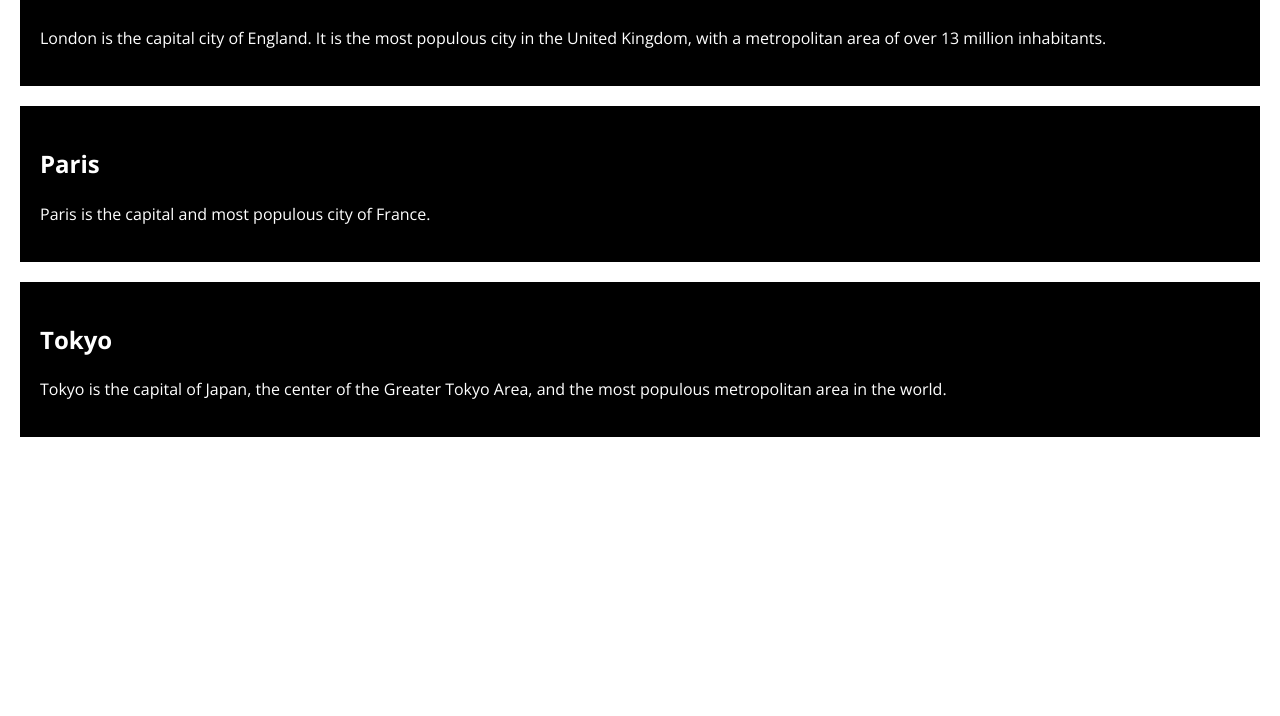
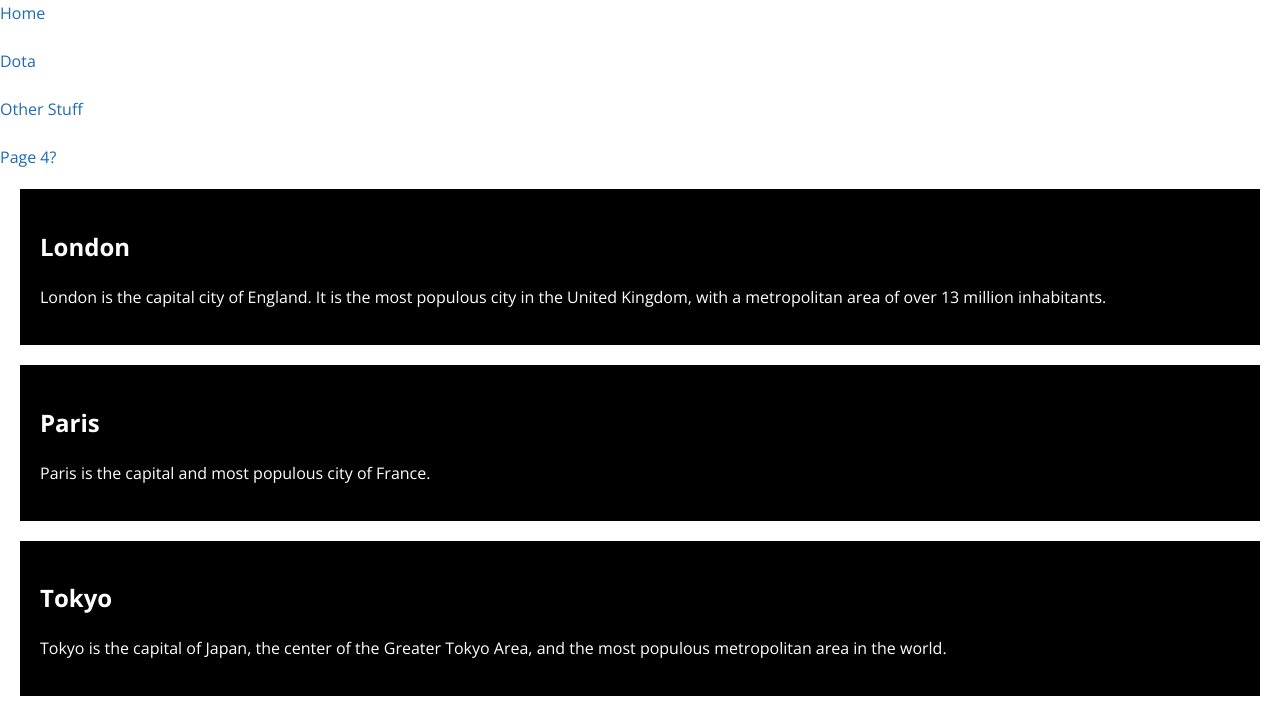
Before and after one commit to DanMeier/DanMeier.github.io, a plain HTML site: page index.html in a window 1280 px wide. Shown: the part 90-806 px from the top of the page. Drawn offline with nearby package versions, Linux system fonts and the light colour scheme.

Commit message:
Update index.html

```diff
--- a/index.html
+++ b/index.html
@@ -8,6 +8,14 @@
     <link rel="stylesheet" type="text/css" href="stylesheets/stylesheet.css" media="screen">
   </head>
 <body>
+
+<header>
+    <h1>apollo924</h1>
+    <p title="Pages" class="post-link"> <a href="/">Home</a>
+    <br><br class="post-link"> <a href="/Page 1">Dota</a>
+    <br><br class="post-link"> <a href="/Page 2">Other Stuff</a>
+    <br><br class="post-link"> <a href="/Page 3">Page 4?</a>
+</header>
 
 <div class="cities">
 <h2>London</h2>
```
